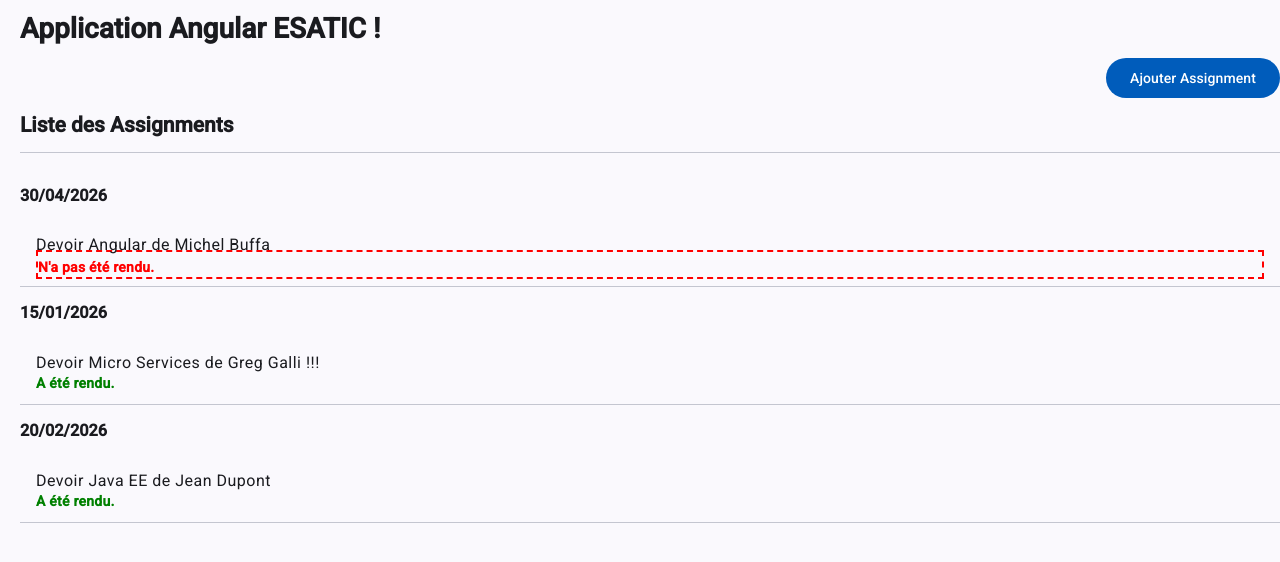
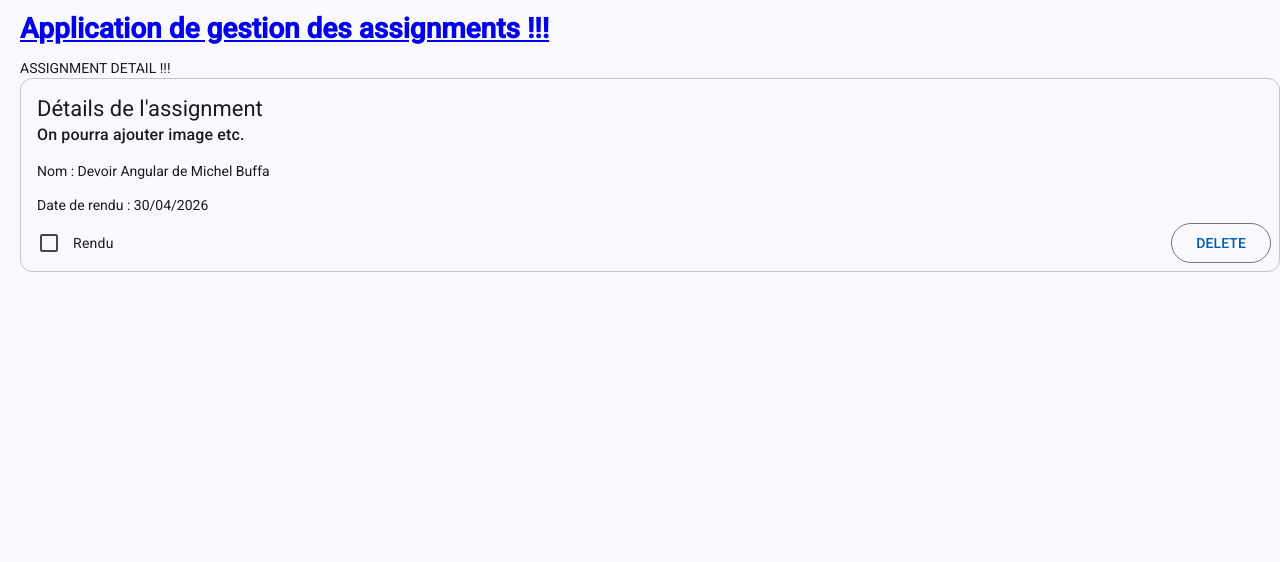
Before and after one commit to micbuffa/AngularFrontEndESATIC2025_2026, an Angular app: page /assignments/1 in a window 1280 px wide. Before the commit this address led to /. Shown: the top 562 px of the page. Built offline with nearby package versions, Linux system fonts and the light colour scheme.

Commit message:
début router

```diff
--- a/src/app/app.html
+++ b/src/app/app.html
@@ -1,2 +1,10 @@
-<h1>Application Angular ESATIC !</h1>
-<app-assignments></app-assignments>
+<h1>
+  <nav>
+    <a routerLink="/home">{{ titre }}</a>
+  </nav>
+</h1>
+
+<!-- la balise suivante dit : "fait le rendu du composant qui
+ correspond à l'URL (la route) courante. Cette correspondance
+ est définie dans app.routes.ts " -->
+<router-outlet></router-outlet>
--- a/src/app/app.routes.ts
+++ b/src/app/app.routes.ts
@@ -1,3 +1,11 @@
 import { Routes } from '@angular/router';
+import { Assignments } from './assignments/assignments';
+import { AddAssignment } from './assignments/add-assignment/add-assignment';
+import { AssignmentDetail } from './assignments/assignment-detail/assignment-detail';
 
-export const routes: Routes = [];
+export const routes: Routes = [
+    { path: '', redirectTo: '/home', pathMatch: 'full' },
+    { path: 'home', component: Assignments},
+    { path: 'add', component: AddAssignment},
+    { path: 'assignments/:id', component: AssignmentDetail},
+];
--- a/src/app/app.ts
+++ b/src/app/app.ts
@@ -1,5 +1,5 @@
 import { Component, signal } from '@angular/core';
-import { RouterOutlet } from '@angular/router';
+import { RouterLink, RouterOutlet } from '@angular/router';
 
 import { MatButtonModule } from '@angular/material/button';
 import {MatIconModule} from '@angular/material/icon';
@@ -10,10 +10,10 @@ import { Assignments } from './assignments/assignments';
 @Component({
   selector: 'app-root',
   imports: [RouterOutlet, MatButtonModule, MatIconModule,
-    MatDividerModule, Assignments],
+    MatDividerModule, Assignments, RouterLink],
   templateUrl: './app.html',
   styleUrl: './app.css'
 })
 export class App {
-  titre = "Première application Angular !!!";
+  titre = "Application de gestion des assignments !!!";
 }
--- a/src/app/assignments/assignment-detail/assignment-detail.html
+++ b/src/app/assignments/assignment-detail/assignment-detail.html
@@ -1,7 +1,8 @@
+ASSIGNMENT DETAIL !!!
 <!-- on affiche la valeur du signal assignmentTransmis -->
 <!-- ASTUCE : avec le as on peut garder une écriture compacte
   pour accèder aux propriétés de l'objet reçu en tant que signal -->
-@if(assignmentTransmis(); as assignment) {
+@if(assignmentAffiche(); as assignment) {
     <mat-card appearance="outlined">
         <mat-card-header>
            <mat-card-title>Détails de l'assignment</mat-card-title>
--- a/src/app/assignments/assignment-detail/assignment-detail.ts
+++ b/src/app/assignments/assignment-detail/assignment-detail.ts
@@ -1,12 +1,15 @@
-import { Component, input, output } from '@angular/core';
+import { Component, computed, input, OnInit, output, signal } from '@angular/core';
 import { CommonModule } from '@angular/common';
 
 import {MatCardModule} from '@angular/material/card';
 import {MatCheckboxModule} from '@angular/material/checkbox';
 import { MatButtonModule } from '@angular/material/button';
 
+import { Router } from '@angular/router';
+
 import { Assignment } from '../assignment.model';
 import { AssignmentsService } from '../../shared/assignments.service';
+import { ActivatedRoute } from '@angular/router';
 
 
 @Component({
@@ -15,50 +18,63 @@ import { AssignmentsService } from '../../shared/assignments.service';
   templateUrl: './assignment-detail.html',
   styleUrl: './assignment-detail.css',
 })
-export class AssignmentDetail {
-  // on récupère le signal de l'assignment sélectionné depuis
-  // le composant parent. Correspond à [assignmentTransmis]="assignmentSelectionne" dans le template du composant parent
-  // Correspond à l'ancien @Input() assignmentTransmis: Assignment | null = null; dans le composant enfant
-  assignmentTransmis = input<Assignment | null>(null);
+export class AssignmentDetail implements OnInit {
+  private readonly assignmentFromRoute = signal<Assignment | null>(null);
+
+  assignmentAffiche = signal<Assignment | null>(null);
 
   // evenement custom pour deleteAssignment vers le père
   deleteAssignment = output<Assignment>();
 
-  constructor(private assignmentsService: AssignmentsService) {}
+  constructor(private assignmentsService: AssignmentsService,
+              private route: ActivatedRoute,
+              private router: Router
+  ) {}
+
+  ngOnInit() {
+    console.log("AssignmentDetail ngOnInit called");
+    const id = +this.route.snapshot.params['id'];
+
+    console.log("id from URL : ", id);
+
+    // on va chercher dans le service l'assignment avec cet id
+    this.assignmentsService.getAssignment(id)
+    .subscribe(assignment => {
+      console.log("Assignment from service : ", assignment);
+      this.assignmentAffiche.set(assignment ?? null);
+    });
+  };
 
   onAssignmentRendu() {
     // astuce : pour éviter les problèmes de null,
     // on peut faire un if ou alors utiliser l'opérateur "?"
-    // pour dire "si assignmentTransmis n'est pas null,
+    // pour dire "si assignmentAffiche n'est pas null,
     // ou alors on fait ceci:"
-    const assignment = this.assignmentTransmis();
+    const assignment = this.assignmentAffiche();
 
     if(assignment) {
       assignment.rendu = ! assignment.rendu;
       this.assignmentsService.updateAssignment(assignment).subscribe(result => {
         console.log(result);
+
+        // on va naviguer programmatiquement vers la page d'accueil après la mise à jour,
+        this.router.navigate(['/']);
       });
     }
   }
 
   onDeleteAssignment() {
     // on va devoir envoyer un événement vers le composant parent pour lui dire de supprimer cet assignment de la liste des assignments
-    const assignment = this.assignmentTransmis();
-
-    /*
-    if (assignment) {
-      this.deleteAssignment.emit(assignment);
-    }
-      */
+    const assignment = this.assignmentAffiche();
 
     if (assignment) {
       this.assignmentsService.deleteAssignment(assignment)
       .subscribe(result => {
         console.log(result);
 
-        // On prévient le père pour cacher le détail de l'assignment qui vient
-        // d'être supprimé
-        this.deleteAssignment.emit(assignment);
+        // on va naviguer programmatiquement vers la page d'accueil après la suppression,
+        // pour éviter d'avoir une page de détail d'un devoir qui n'existe plus
+        this.router.navigate(['/']);
       });
     }
   }
--- a/src/app/assignments/assignment.model.ts
+++ b/src/app/assignments/assignment.model.ts
@@ -1,4 +1,5 @@
 export class Assignment {
+    id!: number;
     nom!: string;
     dateDeRendu!: Date;
     rendu!: boolean;
--- a/src/app/assignments/assignments.html
+++ b/src/app/assignments/assignments.html
@@ -1,24 +1,19 @@
-@if(formVisible) {
-    <app-add-assignment
-        (assignmentAjoute)="ajoutAssignment($event)"
-    >
-    </app-add-assignment>
-} @else {
+
     <div class="container">
+        <a routerLink="/add"  class="ajoutBtn">
             <button mat-flat-button color="accent"
-            (click)="onAddAssignmentBtnClick()"
-            class="ajoutBtn"
             >   Ajouter Assignment
             </button>
+        </a>
     </div>
-
 
     <h2>{{titre}}</h2>
     <mat-divider></mat-divider>
     <mat-list></mat-list>
     @for(a of assignments(); track a.nom) {
         <h3 matList-subheader>{{a.dateDeRendu | date:'dd/MM/yyyy'}}</h3>
-        <mat-list-item (click)="assignmentClique(a);">
+        <a routerLink="/assignments/{{a.id}}">
+            <mat-list-item >
                 <div matListItemTitle>{{a.nom}}</div>
                 @if(a.rendu) {
                     <p appRendu matListItemLine>A été rendu.
@@ -28,15 +23,11 @@
                     </p>
                 }
             </mat-list-item>
+        </a>
         <mat-divider></mat-divider>
     }
 
-    <app-assignment-detail
-        [assignmentTransmis]="assignmentSelectionne()"
-        (deleteAssignment)="onDeleteAssignment($event)"
-    >
-    </app-assignment-detail>
-}
+
 
 
 <!--
--- a/src/app/assignments/assignments.ts
+++ b/src/app/assignments/assignments.ts
@@ -5,8 +5,7 @@ import { MatDividerModule } from '@angular/material/divider';
 import { MatButtonModule } from '@angular/material/button';
 import { MatListModule } from '@angular/material/list';
 
-import { provideNativeDateAdapter } from '@angular/material/core';
-
+import { RouterLink } from '@angular/router';
 
 import { Rendu } from '../shared/rendu';
 import { NonRendu } from '../shared/non-rendu';
@@ -19,23 +18,15 @@ import { AssignmentsService } from '../shared/assignments.service';
   selector: 'app-assignments',
   imports: [MatDividerModule, Rendu, NonRendu, ImportantDirective,
      AssignmentDetail, MatListModule, MatButtonModule,
-    CommonModule, AddAssignment
+    CommonModule, AddAssignment, RouterLink
   ],
   templateUrl: './assignments.html',
   styleUrl: './assignments.css',
-  providers: [provideNativeDateAdapter()],
   changeDetection: ChangeDetectionStrategy.OnPush,
 })
 export class Assignments implements OnInit {
   titre = "Liste des Assignments";
   ajoutActive = signal(true);
-
-  // pour cacher/afficher le formulaire d'ajout d'un devoir
-  formVisible = false;
-
-  // Pour la transmission vers le composant fils, avec un signal
-  //
-  assignmentSelectionne = signal<Assignment | null>(null);
 
   // un tableau avec une liste de devoirs (assignments en anglais)
   assignments = signal<Assignment[]>([]);
@@ -93,39 +84,4 @@ export class Assignments implements OnInit {
       return 'red';
     }
   }
-
-  onAddAssignmentBtnClick() {
-    console.log("Bouton d'ajout cliqué !!!");
-    // on peut faire des traitements pour préparer l'ajout d'un devoir
-    // par exemple, on peut afficher un formulaire pour saisir les
-    // informations du devoir à ajouter, etc.
-    this.formVisible = true;
-  }
-
-  onDeleteAssignment(assignment: Assignment) {
-    console.log("delete assignment événement reçu depuis le fils!!!");
-        // On cache le détail en "désélectionnant" l'assignment
-        // on n'a pas pu le faire dans le fils
-        // car le fils a juste un input() pour recevoir l'assignment à afficher,
-        // mais set ne fonctionnait pas dans le fils
-        this.assignmentSelectionne.set(null);
-  }
-
-  assignmentClique(a: Assignment) {
-    console.log("Assignment cliqué : ", a.nom);
-
-    // on met à jour le signal de l'assignment sélectionné
-    this.assignmentSelectionne.set(a);
-  }
-
-  ajoutAssignment(assignment: Assignment) {
-    console.log("Assignment à ajouter : ", assignment.nom);
-
-    this.assignmentsService.addAssignment(assignment)
-      .subscribe(result => {
-        console.log(result);
-
-        this.formVisible = false; // on cache le formulaire après l'ajout
-      });
-  }
 }
--- a/src/app/shared/assignments.service.ts
+++ b/src/app/shared/assignments.service.ts
@@ -11,16 +11,19 @@ export class AssignmentsService {
 
   assignments = [
     {
+      id: 1,
       nom: 'Devoir Angular de Michel Buffa',
       dateDeRendu: new Date('2026-04-30'),
       rendu: false,
     },
     {
+      id: 2,
       nom: 'Devoir Micro Services de Greg Galli !!!',
       dateDeRendu: new Date('2026-01-15'),
       rendu: true,
     },
     {
+      id: 3,
       nom: 'Devoir Java EE de Jean Dupont',
       dateDeRendu: new Date('2026-02-20'),
       rendu: true,
@@ -36,6 +39,12 @@ export class AssignmentsService {
     // l'asynchronicité de l'appel HTTP. La norme en Angular, c'est d'utiliser
     // des Observables, avec la librairie RxJS.
     return of(this.assignments);
+  }
+
+  // Récupérer un assignment par son id
+  getAssignment(id: number): Observable<Assignment | undefined> {
+    const assignment = this.assignments.find(a => a.id === id);
+    return of(assignment);
   }
 
   addAssignment(assignment: Assignment): Observable<string> {
```
Also changed, not shown: src/app/assignments/add-assignment/add-assignment.ts (+25 -3 lines). Lines whose indentation alone changed are shown as unchanged.
